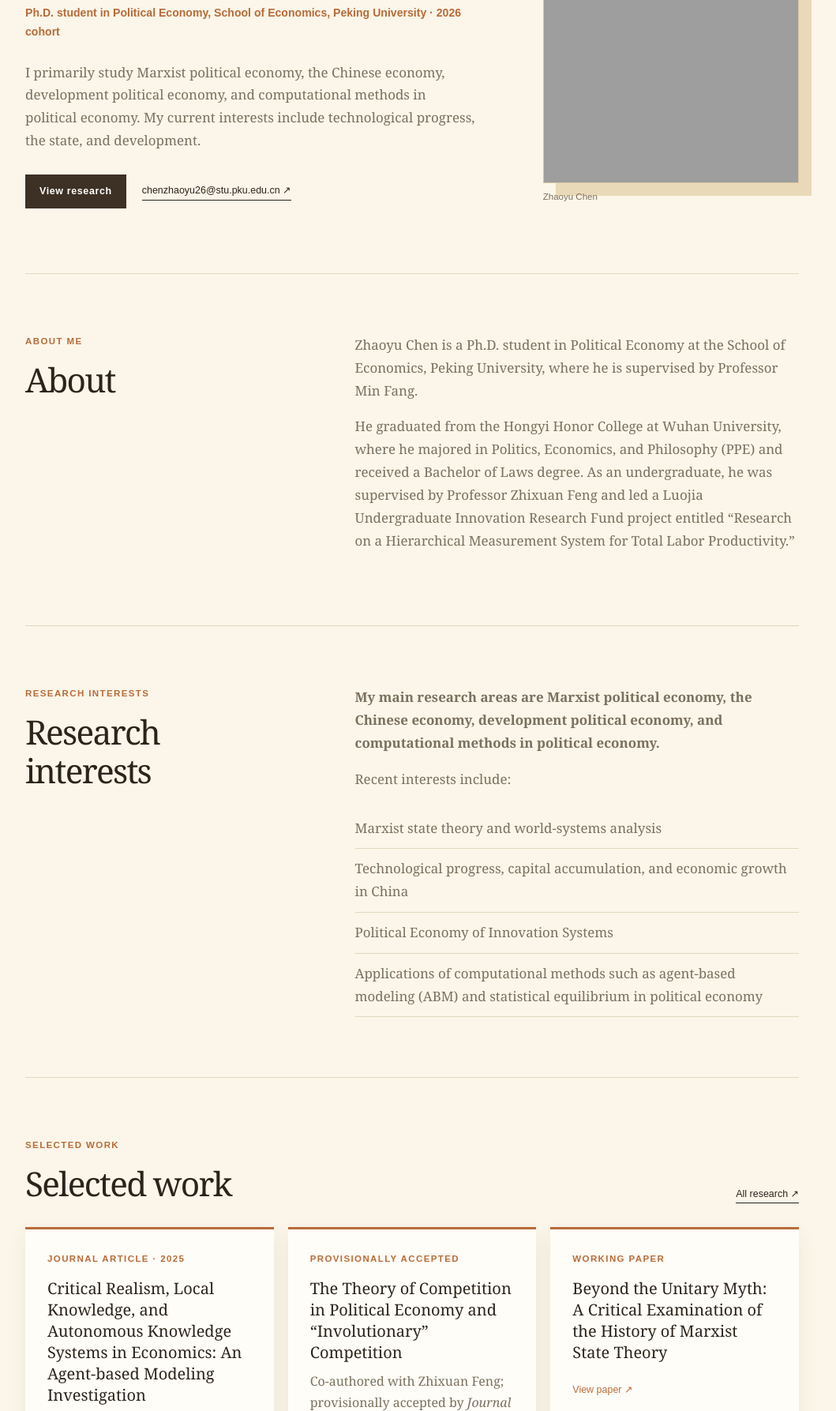
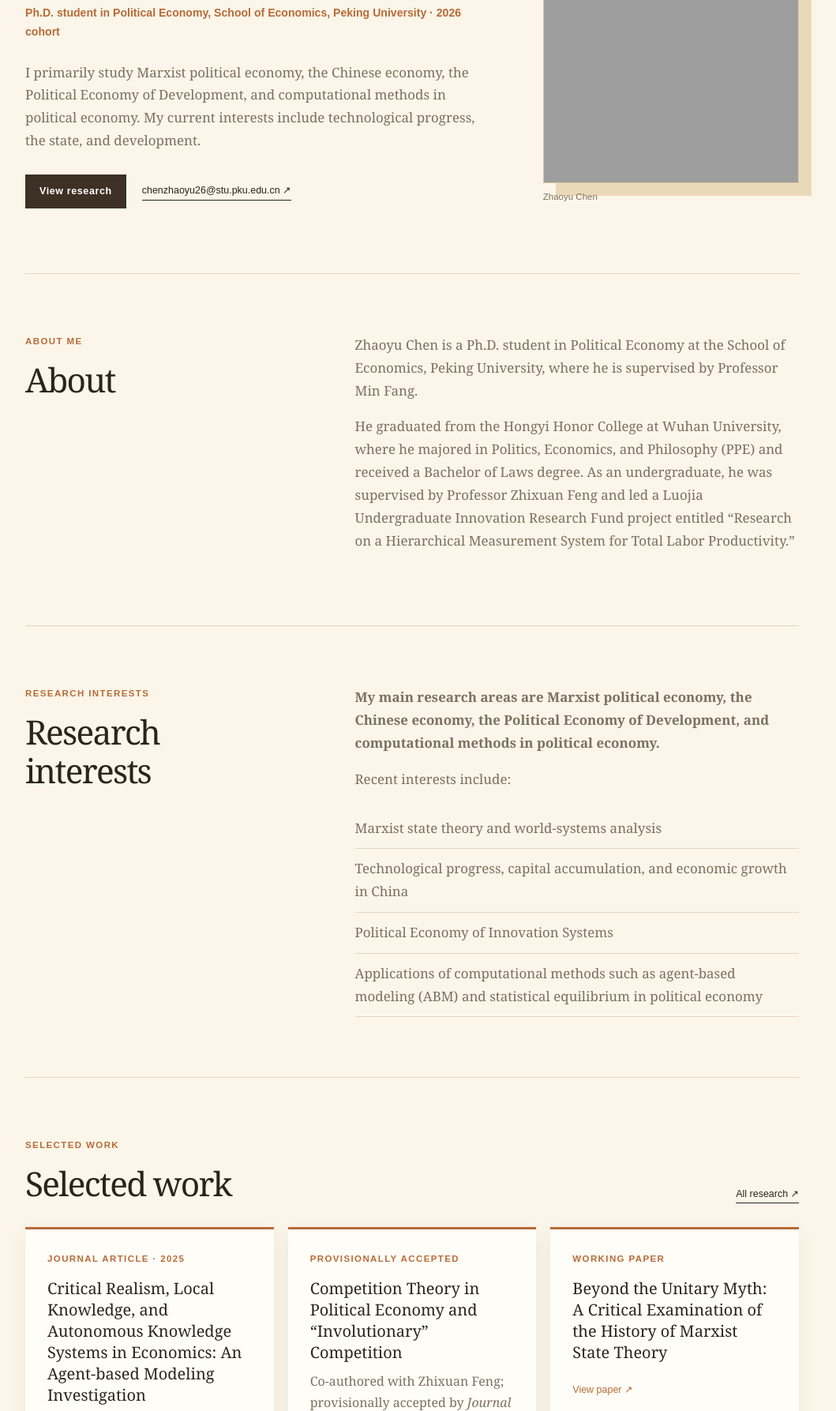
Before and after one commit to SchwindelChen/schwindelchen.github.io, a plain HTML site: page en/index.html in a window 1280 px wide. Shown: the part 337-2124 px from the top of the page at 79% size, without its empty margins (118-1177 px from the left). Drawn offline with Linux system fonts and the light colour scheme; grey boxes are pictures that could not be loaded.

Commit message:
Update homepage research and publication details

```diff
--- a/content.js
+++ b/content.js
@@ -10,7 +10,7 @@ window.siteContent = {
     affiliationZh: "北京大学经济学院 · 2026 级政治经济学方向博士研究生",
     affiliationEn: "Ph.D. student in Political Economy, School of Economics, Peking University · 2026 cohort",
     summaryZh: "我主要研究马克思主义政治经济学、中国特色社会主义政治经济学、发展政治经济学与政治经济学的计算方法。当前关注技术进步、国家与发展等议题。",
-    summaryEn: "I primarily study Marxist political economy, the Chinese economy, development political economy, and computational methods in political economy. My current interests include technological progress, the state, and development.",
+    summaryEn: "I primarily study Marxist political economy, the Chinese economy, the Political Economy of Development, and computational methods in political economy. My current interests include technological progress, the state, and development.",
   },
   about: [
     {
@@ -24,9 +24,9 @@ window.siteContent = {
   ],
   research: {
     introZh: "我的研究横跨马克思主义政治经济学、中国特色社会主义政治经济学、发展政治经济学与政治经济学的计算方法。",
-    introEn: "My research spans Marxist political economy, the Chinese economy, development political economy, and computational methods in political economy.",
+    introEn: "My research spans Marxist political economy, the Chinese economy, the Political Economy of Development, and computational methods in political economy.",
     leadZh: "主要研究方向包括马克思主义政治经济学、中国特色社会主义政治经济学、发展政治经济学与政治经济学的计算方法。",
-    leadEn: "My main research areas are Marxist political economy, the Chinese economy, development political economy, and computational methods in political economy.",
+    leadEn: "My main research areas are Marxist political economy, the Chinese economy, the Political Economy of Development, and computational methods in political economy.",
     recentZh: "近期关注以下议题：",
     recentEn: "Recent interests include:",
     topics: [
@@ -48,7 +48,7 @@ window.siteContent = {
     {
       type: "Provisionally accepted",
       zh: "政治经济学的竞争理论与“内卷式”竞争",
-      en: "The Theory of Competition in Political Economy and “Involutionary” Competition",
+      en: "Competition Theory in Political Economy and “Involutionary” Competition",
       noteZh: "与冯志轩合作，《中国人民大学学报》拟录用。",
       noteEn: "Co-authored with Zhixuan Feng; provisionally accepted by Journal of Renmin University of China (in Chinese).",
       href: "research.html#published",
@@ -92,14 +92,14 @@ window.siteContent = {
     {
       type: "Provisionally accepted",
       titleZh: "政治经济学的竞争理论与“内卷式”竞争",
-      titleEn: "The Theory of Competition in Political Economy and “Involutionary” Competition",
+      titleEn: "Competition Theory in Political Economy and “Involutionary” Competition",
       authorsZh: "冯志轩、陈昭宇",
       authorsEn: "Zhixuan Feng and Zhaoyu Chen",
       corresponding: true,
       publicationZh: "《中国人民大学学报》，拟录用。",
       publicationEn: "Provisionally accepted by Journal of Renmin University of China (in Chinese).",
       abstractZh: "“内卷式”竞争概念的提出深化了政治经济学对市场竞争的认识。为理解“内卷式”竞争，本文立足马克思主义竞争理论，借鉴演化经济学对企业行为的分析，构建由竞争的一般规定性、竞争环境和竞争主体组成的分析框架。本文认为，竞争具有促进积累与诱发过度积累的两面性，其具体结果取决于竞争、积累和利润之间能否形成良性循环。“内卷式”竞争的可能性广泛存在于现代市场经济之中，但其具体表现具有历史特殊性。当前我国部分领域出现的“内卷式”竞争，是经济发展进入新的阶段后，竞争环境变化与企业行为调整相对滞后共同作用所产生的局部竞争现象。治理“内卷式”竞争，需要继续发挥中国特色社会主义经济制度的优势，根据新的发展阶段调整相关机制，并推动企业知识和能力的持续更新。",
-      abstractEn: "The concept of “involutionary” competition has deepened political economy’s understanding of market competition. To understand this phenomenon, this paper draws on Marxist competition theory and evolutionary economics’ analysis of firm behavior to develop an analytical framework comprising the general determinations of competition, the competitive environment, and competing actors. Competition both promotes accumulation and induces overaccumulation; its specific outcome depends on whether competition, accumulation, and profit form a virtuous circle. The possibility of “involutionary” competition exists widely in modern market economies, although its concrete manifestations are historically specific. The “involutionary” competition now observed in some sectors of China is a localized phenomenon arising from changes in the competitive environment and relatively slow adjustments in firm behavior as the economy enters a new stage of development. Addressing it requires continuing to draw on the strengths of China’s socialist economic system, adjusting relevant mechanisms to the new stage of development, and promoting the continual renewal of firms’ knowledge and capabilities.",
+      abstractEn: "The introduction of the concept of “involutionary” competition has deepened the understanding of market competition in political economy. To understand “involutionary” competition, this article builds on Marxist competition theory and draws on evolutionary economics’ analysis of firm behavior to develop an analytical framework encompassing the general determinations of competition, the competitive environment, and competing firms. Competition has a dual character: it promotes accumulation but can also induce overaccumulation. Its outcomes depend on whether competition, accumulation, and profits form a virtuous circle. The potential for “involutionary” competition is widespread in modern market economies, but its manifestations are historically specific. In China, “involutionary” competition in certain sectors is a localized phenomenon arising from the interaction between changes in the competitive environment and firms’ lagging behavioral adjustments as the economy enters a new stage of development. Addressing this phenomenon requires continuing to draw on the strengths of the socialist economic system with Chinese characteristics, adapting relevant mechanisms to the new stage of development, and promoting the continuous renewal of firms’ knowledge and capabilities.",
       keywordsZh: "“内卷式”竞争；马克思主义竞争理论；资本积累；企业能力",
       keywordsEn: "“Involutionary” competition; Marxist competition theory; Capital accumulation; Firm capabilities",
       conferenceZh: "曾在第十七届中国演化经济学年会、中国经济发展研究会第 27 届年会上作论文汇报。",
@@ -122,7 +122,7 @@ window.siteContent = {
   working: [
     { type: "Working paper", titleZh: "Beyond the Unitary Myth: A Critical Examination of the History of Marxist State Theory", titleEn: "Beyond the Unitary Myth: A Critical Examination of the History of Marxist State Theory", authorsZh: "陈昭宇", authorsEn: "Zhaoyu Chen", english: true },
     { type: "Working paper", titleZh: "重访资本主义国家理论的三个传统：一项对理论史的再考察", titleEn: "Revisiting the Three Traditions of Capitalist State Theory: A Reexamination of the History of Theory", authorsZh: "陈昭宇", authorsEn: "Zhaoyu Chen" },
-    { type: "Working paper", titleZh: "行业全劳动生产率的宏观加总与中国生产效率再评估", titleEn: "Macroeconomic Aggregation of Industry-level Total Labor Productivity and a Reassessment of China’s Production Efficiency", authorsZh: "陈昭宇、冯志轩、马梦挺", authorsEn: "Zhaoyu Chen, Zhixuan Feng, and Mengting Ma", corresponding: true },
+    { type: "Working paper", titleZh: "行业全劳动生产率的宏观加总与中国生产效率增速再评估", titleEn: "Macroeconomic Aggregation of Industry-level Total Labor Productivity and a Reassessment of Growth in China’s Production Efficiency", authorsZh: "陈昭宇、冯志轩、马梦挺", authorsEn: "Zhaoyu Chen, Zhixuan Feng, and Mengting Ma", corresponding: true },
     { type: "Working paper", titleZh: "反思增加值：一个社会劳动核算的视角", titleEn: "Rethinking Value Added: A Social Labor Accounting Perspective", authorsZh: "马梦挺、陈昭宇", authorsEn: "Mengting Ma and Zhaoyu Chen" },
     { type: "Working paper", titleZh: "政治经济学的宏观技术进步测度与增长核算：理论整合与中国经验", titleEn: "Measuring Macroeconomic Technological Progress and Growth Accounting in Political Economy: Theoretical Integration and Evidence from China", authorsZh: "陈昭宇、冯志轩、马梦挺", authorsEn: "Zhaoyu Chen, Zhixuan Feng, and Mengting Ma" },
   ],
--- a/en/index.html
+++ b/en/index.html
@@ -21,12 +21,12 @@
     <main class="container" id="site-main">
       <!-- Static content generated from content.js; do not edit this block directly. -->
 <section class="hero" id="about">
-      <div class="hero-copy-wrap"><p class="eyebrow">Political Economy · Personal Homepage</p><h1>Zhaoyu Chen</h1><p class="hero-subtitle" lang="zh-CN">陈昭宇</p><p class="hero-affiliation">Ph.D. student in Political Economy, School of Economics, Peking University · 2026 cohort</p><p class="hero-copy">I primarily study Marxist political economy, the Chinese economy, development political economy, and computational methods in political economy. My current interests include technological progress, the state, and development.</p><div class="link-row"><a class="button" href="research.html">View research</a><a class="text-link" href="mailto:chenzhaoyu26@stu.pku.edu.cn">chenzhaoyu26@stu.pku.edu.cn ↗</a></div></div>
+      <div class="hero-copy-wrap"><p class="eyebrow">Political Economy · Personal Homepage</p><h1>Zhaoyu Chen</h1><p class="hero-subtitle" lang="zh-CN">陈昭宇</p><p class="hero-affiliation">Ph.D. student in Political Economy, School of Economics, Peking University · 2026 cohort</p><p class="hero-copy">I primarily study Marxist political economy, the Chinese economy, the Political Economy of Development, and computational methods in political economy. My current interests include technological progress, the state, and development.</p><div class="link-row"><a class="button" href="research.html">View research</a><a class="text-link" href="mailto:chenzhaoyu26@stu.pku.edu.cn">chenzhaoyu26@stu.pku.edu.cn ↗</a></div></div>
       <figure class="hero-photo"><img src="../assets/zhaoyu-chen.jpg" alt="Portrait of Zhaoyu Chen" /><figcaption>Zhaoyu Chen</figcaption></figure>
     </section>
     <section class="section two-column" aria-labelledby="bio-title"><div><p class="eyebrow">About me</p><h2 id="bio-title">About</h2></div><div class="section-copy"><p>Zhaoyu Chen is a Ph.D. student in Political Economy at the School of Economics, Peking University, where he is supervised by Professor Min Fang.</p><p>He graduated from the Hongyi Honor College at Wuhan University, where he majored in Politics, Economics, and Philosophy (PPE) and received a Bachelor of Laws degree. As an undergraduate, he was supervised by Professor Zhixuan Feng and led a Luojia Undergraduate Innovation Research Fund project entitled “Research on a Hierarchical Measurement System for Total Labor Productivity.”</p></div></section>
-    <section class="section two-column" aria-labelledby="interests-title"><div><p class="eyebrow">Research interests</p><h2 id="interests-title">Research interests</h2></div><div class="section-copy"><p><strong>My main research areas are Marxist political economy, the Chinese economy, development political economy, and computational methods in political economy.</strong></p><p>Recent interests include:</p><ul class="interest-list"><li>Marxist state theory and world-systems analysis</li><li>Technological progress, capital accumulation, and economic growth in China</li><li>Political Economy of Innovation Systems</li><li>Applications of computational methods such as agent-based modeling (ABM) and statistical equilibrium in political economy</li></ul></div></section>
-    <section class="section" aria-labelledby="selected-title"><div class="section-heading"><div><p class="eyebrow">Selected work</p><h2 id="selected-title">Selected work</h2></div><a class="text-link" href="research.html">All research ↗</a></div><div class="work-grid"><article class="work-card"><p class="work-type">Journal article · 2025</p><h3>Critical Realism, Local Knowledge, and Autonomous Knowledge Systems in Economics: An Agent-based Modeling Investigation</h3><p>Co-authored with Zhixuan Feng; published in <em>Political Economy Quarterly</em>, No. 2, 2025 (in Chinese).</p><a href="research.html#published">View paper ↗</a></article><article class="work-card"><p class="work-type">Provisionally accepted</p><h3>The Theory of Competition in Political Economy and “Involutionary” Competition</h3><p>Co-authored with Zhixuan Feng; provisionally accepted by <em>Journal of Renmin University of China</em> (in Chinese).</p><a href="research.html#published">View paper ↗</a></article><article class="work-card"><p class="work-type">Working paper</p><h3>Beyond the Unitary Myth: A Critical Examination of the History of Marxist State Theory</h3><a href="research.html#working">View paper ↗</a></article></div></section>
+    <section class="section two-column" aria-labelledby="interests-title"><div><p class="eyebrow">Research interests</p><h2 id="interests-title">Research interests</h2></div><div class="section-copy"><p><strong>My main research areas are Marxist political economy, the Chinese economy, the Political Economy of Development, and computational methods in political economy.</strong></p><p>Recent interests include:</p><ul class="interest-list"><li>Marxist state theory and world-systems analysis</li><li>Technological progress, capital accumulation, and economic growth in China</li><li>Political Economy of Innovation Systems</li><li>Applications of computational methods such as agent-based modeling (ABM) and statistical equilibrium in political economy</li></ul></div></section>
+    <section class="section" aria-labelledby="selected-title"><div class="section-heading"><div><p class="eyebrow">Selected work</p><h2 id="selected-title">Selected work</h2></div><a class="text-link" href="research.html">All research ↗</a></div><div class="work-grid"><article class="work-card"><p class="work-type">Journal article · 2025</p><h3>Critical Realism, Local Knowledge, and Autonomous Knowledge Systems in Economics: An Agent-based Modeling Investigation</h3><p>Co-authored with Zhixuan Feng; published in <em>Political Economy Quarterly</em>, No. 2, 2025 (in Chinese).</p><a href="research.html#published">View paper ↗</a></article><article class="work-card"><p class="work-type">Provisionally accepted</p><h3>Competition Theory in Political Economy and “Involutionary” Competition</h3><p>Co-authored with Zhixuan Feng; provisionally accepted by <em>Journal of Renmin University of China</em> (in Chinese).</p><a href="research.html#published">View paper ↗</a></article><article class="work-card"><p class="work-type">Working paper</p><h3>Beyond the Unitary Myth: A Critical Examination of the History of Marxist State Theory</h3><a href="research.html#working">View paper ↗</a></article></div></section>
     <section class="section two-column" id="honors" aria-labelledby="honors-title"><div><p class="eyebrow">Recognition</p><h2 id="honors-title">Selected honors</h2></div><ul class="honor-list"><li>Outstanding Graduate of Wuhan University</li><li>Outstanding Undergraduate Thesis (Design) of Wuhan University</li><li>National Scholarship for Undergraduate Students (2022–2023 academic year)</li><li>BYD Scholarship (2024–2025 academic year)</li></ul></section>
     <section class="section two-column" aria-labelledby="public-title"><div><p class="eyebrow">Public communication</p><h2 id="public-title">Public communication</h2></div><div class="section-copy"><p>I independently operate the theory-oriented public WeChat account “晕眩 Schwindel,” which shares content on Marxist political economy, Marxist philosophy, and methodology in the social sciences and humanities. It currently has more than 30,000 followers.</p></div></section>
     <section class="contact-card" id="contact" aria-labelledby="contact-title"><p class="eyebrow">Get in touch</p><h2 id="contact-title">Contact</h2><p>Email: chenzhaoyu26@stu.pku.edu.cn</p><a class="button button-light" href="mailto:chenzhaoyu26@stu.pku.edu.cn">Send email</a></section>
```
Also changed, not shown: en/research.html (+1 -1 lines), index.html (+3 -3 lines), research.html (+1 -1 lines).
